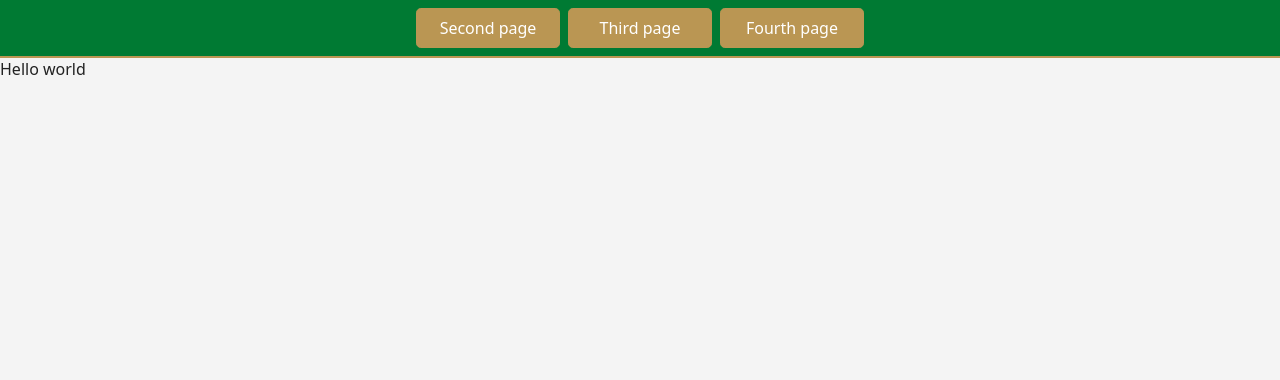
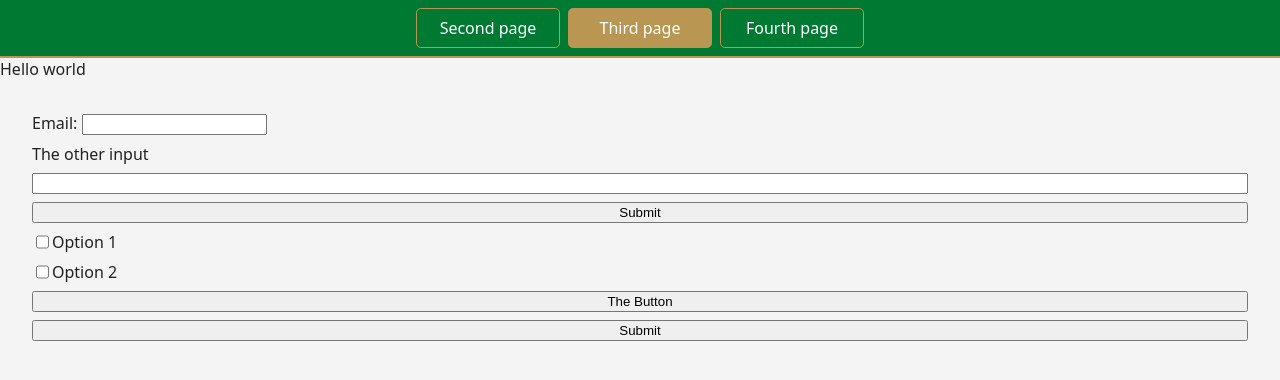
Before and after one commit to carlospromaster4167/carlosm41, a website: page pages/page3.html in a window 1280 px wide. Drawn offline with Linux system fonts and the light colour scheme.

Commit message:
11/20 submit button + alerts

```diff
--- a/pages/page3.html
+++ b/pages/page3.html
@@ -12,8 +12,36 @@
   </head>
   <body>
     <nav>
-      <a href="page2.html" aria-current="page">Second page</a>
+      <a href="page2.html">Second page</a>
       <a href="page3.html" aria-current="page">Third page</a>
-      <a href="page4.html" aria-current="page">Fourth page</a>
+      <a href="page4.html">Fourth page</a>
     </nav>
     <main> Hello world</main>
+    <form name="myform">
+      <label>
+      Email: <input type="type" name="email" id="email">
+     </label>
+     <label for="other">The other input</label>
+      <input type="text" name="other">
+      <input type="submit" name="submitbutton">
+      <div style="display: flex;">
+      <Input type="checkbox" name="checkbox">
+    Option 1 </div>
+    <div style="display: flex;">
+      <Input type="checkbox" name="checkbox">
+    Option 2 </div>
+
+      </div>
+      <button id="myButton">
+        The Button
+      </button>
+      <input type="submit"onclick="formSubmit()">
+    <script>
+     function formSubmit() {
+          alert("Hi testing");
+
+
+
+    }
+    </script>
+       </form>
--- a/styles.css
+++ b/styles.css
@@ -97,7 +97,7 @@ a:hover {
   transform: scale(1.05);
 }
 .footer {
-  position:
+  position: sticky;
   bottom: 0;
   width: 100%;
   display: flex;
@@ -174,3 +174,9 @@ a:hover {
   border: 2px solid #007a33;
   border-radius: 12px;
 }
+form {
+  display: flex;
+  flex-direction: column;
+  gap: 0.5rem;
+  padding: 2rem;
+  }
```
Also changed, not shown: pages/page2.html (+2 -2 lines), pages/page4.html (+2 -2 lines), 1 other file.
